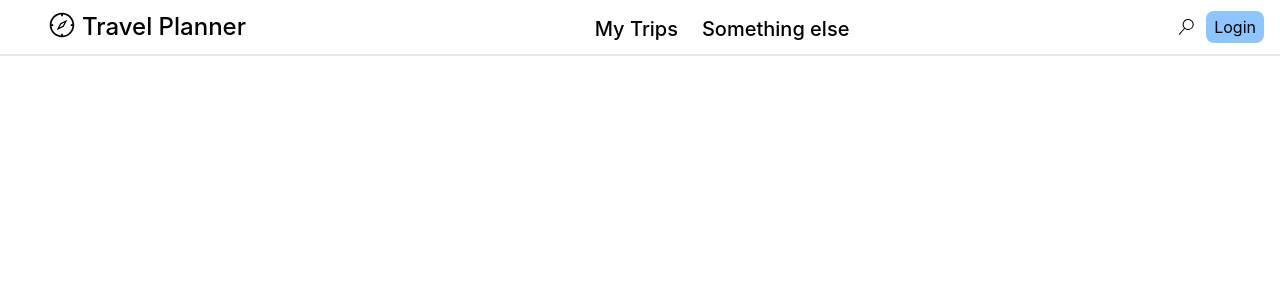
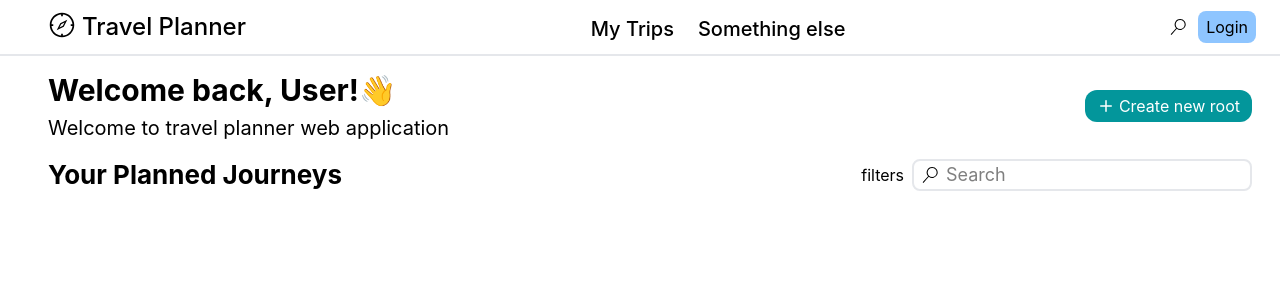
Before and after one commit to ArtemMaliuha/TravelPlanner, a React (Vite) app: page / in a window 1280 px wide. Shown: the top 300 px of the page. Built offline with nearby package versions, Linux system fonts and the light colour scheme; no server answers.

Commit message:
feat: implement dashboard layout and update header styles

```diff
--- /dev/null
+++ b/src/components/Dashboard.jsx
@@ -0,0 +1,27 @@
+import { FiPlus } from "react-icons/fi";
+import { VscSearch } from "react-icons/vsc";
+
+export default function Dashboard() {
+
+    return (
+        <div className="ml-12 mr-7 mt-3">
+            <div className="flex justify-between items-center">
+                <div className="">
+                    <h1 className="text-[30px] font-bold">Welcome back, User!👋</h1>
+                    <p className="text-[20px]">Welcome to travel planner web application</p>
+                </div>
+                <button className="flex items-center bg-[#03969b] text-white py-1 px-3 border-none rounded-xl"><FiPlus size={18} className="mr-1"/>Create new root</button>
+            </div>
+            <div className="flex justify-between items-center mt-3">
+                <h2 className="text-[26px] font-bold">Your Planned Journeys</h2>
+                <div className="flex items-center">
+                    <p>filters</p>
+                    <div className="flex items-center ml-2 border-gray-200 border-[2px] rounded-lg px-2">
+                        <VscSearch />
+                        <input type="text" placeholder="Search" className="h-7 text-[18px] px-2 py-1"/>
+                    </div>
+                </div>
+            </div>
+        </div>
+    )
+}
--- a/src/components/Header.jsx
+++ b/src/components/Header.jsx
@@ -29,16 +29,16 @@ export default function Header() {
 
 
     return (
-        <div className="flex w-full border-b-[2px] border-gray-200 h-[56px] items-center justify-between">
+        <header className="flex w-full border-b-[2px] border-gray-200 h-[56px] items-center justify-between">
             <div className="w-auto ml-[48px] flex">
                 <VscCompass className="mr-[6px]" style={{transform: 'scaleY(-1)'}} size={28}/>
-                <h1 className="text-2xl font-medium">Travel Planner</h1>
+                <span className="text-2xl font-medium">Travel Planner</span>
             </div>
             <div className="w-auto flex">
-                <h2 className="text-[20px] pt-[3px] ml-[24px] font-medium">My Trips</h2>
-                <h2 className="text-[20px] pt-[3px] ml-[24px] font-medium">Something else</h2>
+                <p className="text-[20px] pt-[3px] ml-[24px] font-medium">My Trips</p>
+                <p className="text-[20px] pt-[3px] ml-[24px] font-medium">Something else</p>
             </div>
-            <div className="w-auto flex items-center mr-4">
+            <div className="w-auto flex items-center mr-6">
                 <div className="relative flex items-center mr-3">
                     <button onClick={() => setIsOpen(isOpen => !isOpen)} className="absolute left-1"><VscSearch /></button>
                     <input type="text" name="search" className={`h-7 text-[18px] border-gray-200 border-[2px] rounded-lg transition-all duration-500 ease-in-out ${isOpen ? "w-64 opacity-100 p-2 pl-6" : "w-0 opacity-0"}` }/>
@@ -47,7 +47,7 @@ export default function Header() {
                     {
                         user ? (
                             <>
-                                <img className="w-8 h-8 rounded-full mx-2" src={user.photoURL} />
+                                <img referrerPolicy="no-referrer" alt="your photo" className="w-8 h-8 rounded-full mx-2" src={user.photoURL} />
                                 <button onClick={() => handleLogout()} className="hover:bg-red-400 px-2 border-none rounded-lg">Log out</button>
                             </>
                         ) : (
@@ -56,6 +56,6 @@ export default function Header() {
                     }
                 </div>
             </div>
-        </div>
+        </header>
     )
 }
--- a/src/pages/HomePage.jsx
+++ b/src/pages/HomePage.jsx
@@ -1,7 +1,11 @@
+import Dashboard from "../components/Dashboard";
 import Header from "../components/Header";
 
 export default function HomePage() {
     return (
-        <Header />
+        <>
+            <Header />
+            <Dashboard />
+        </>
     )
 }
```
